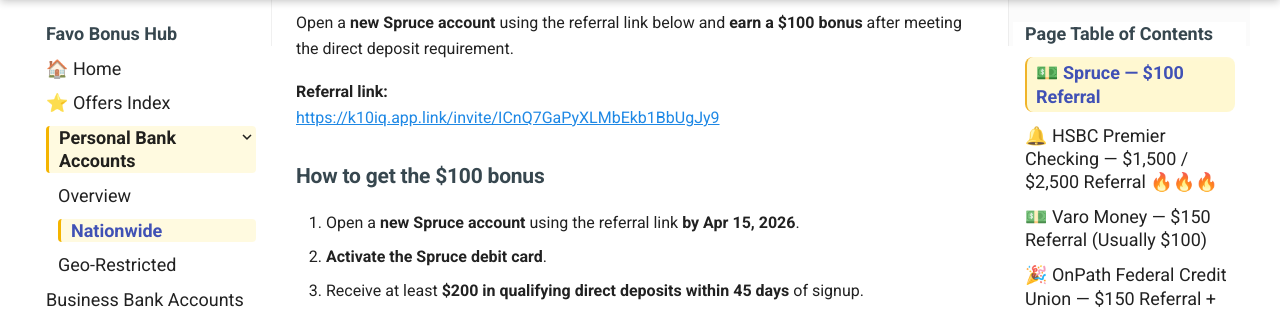
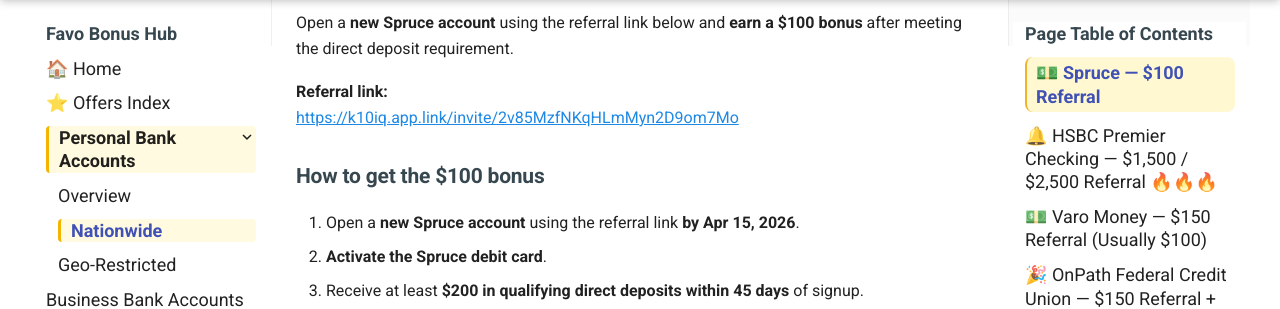
Before and after one commit to whispersofzephyr/favolinkhub-site, an MkDocs documentation site: the page built from docs/personal-bank-nationwide.md, in a window 1280 px wide and 900 px high, scrolled down 405 px. Shown: the part 152-461 px from the top of the window. Built offline with MkDocs 1.6.1 and Material for MkDocs 9.7.7, drawn with Linux system fonts in a browser that asks for light colours; part of the change alters nothing that is shown.

Commit message:
Change referral link for Spruce account promotion
Updated referral link for Spruce account bonus.

```diff
--- a/docs/personal-bank-nationwide.md
+++ b/docs/personal-bank-nationwide.md
@@ -13,7 +13,7 @@ For offers that are limited to specific states (e.g. Colorado), see:
 Open a **new Spruce account** using the referral link below and **earn a $100 bonus** after meeting the direct deposit requirement.
 
 **Referral link:**
-[https://k10iq.app.link/invite/ICnQ7GaPyXLMbEkb1BbUgJy9](https://k10iq.app.link/invite/ICnQ7GaPyXLMbEkb1BbUgJy9)
+[https://k10iq.app.link/invite/2v85MzfNKqHLmMyn2D9om7Mo](https://k10iq.app.link/invite/2v85MzfNKqHLmMyn2D9om7Mo)
 
 ### How to get the $100 bonus
 1. Open a **new Spruce account** using the referral link **by Apr 15, 2026**.
```
